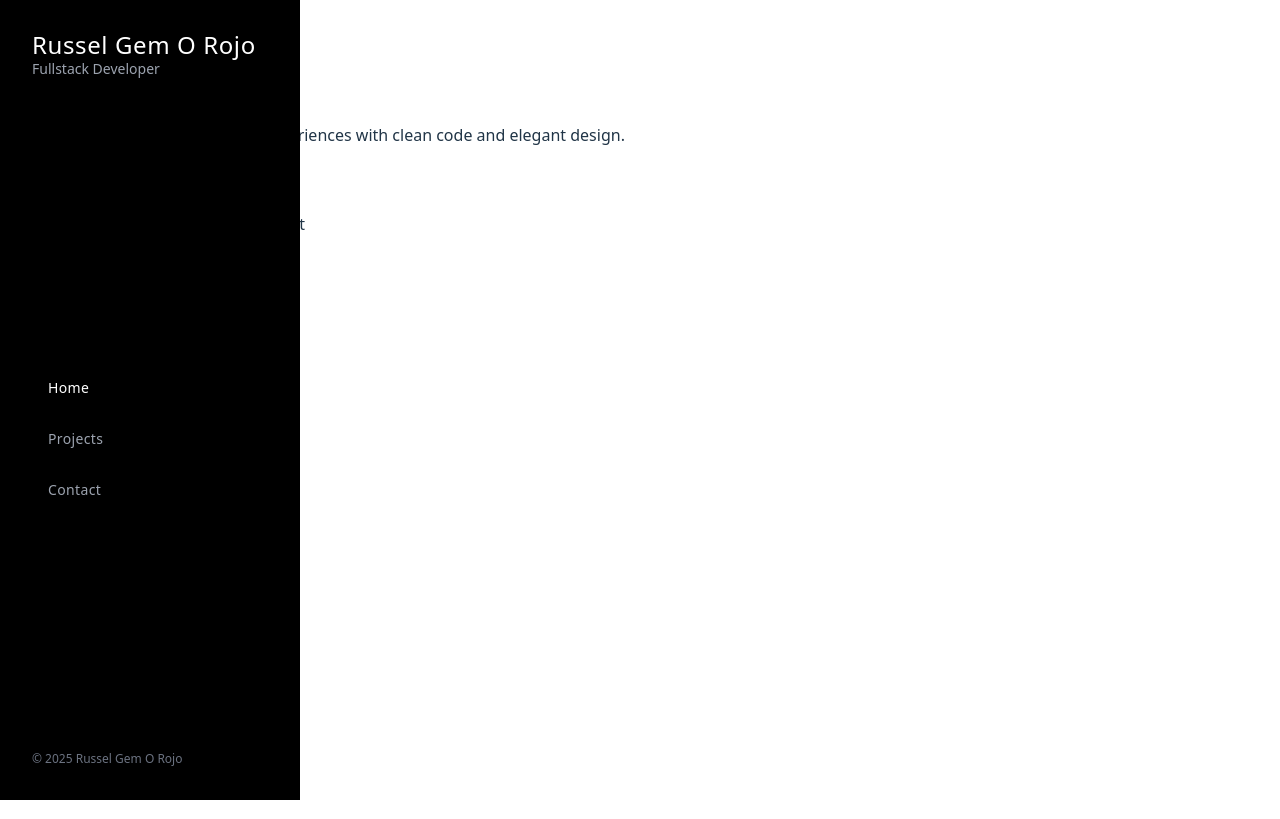
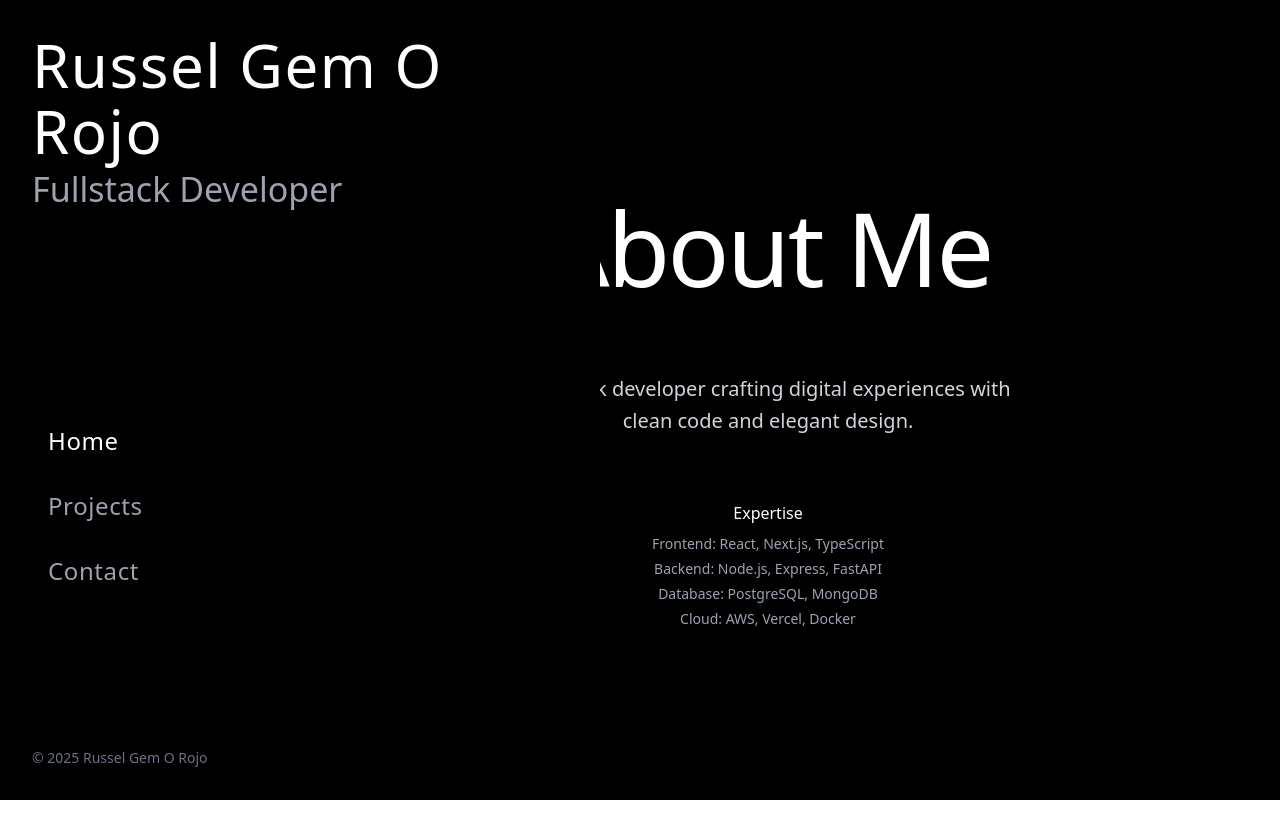
Before and after one commit to Patsimim/Portfolio, a React (Vite) app: page / in a window 1280 px wide. Built offline with nearby package versions, Linux system fonts and the light colour scheme.

Commit message:
fix: the UI layout

```diff
--- a/src/components/Content/MainContent.jsx
+++ b/src/components/Content/MainContent.jsx
@@ -19,24 +19,36 @@ const MainContent = ({
 
   // Simple project card component for projects page
   const SimpleProjectCard = ({ project, index }) => (
-    <article className="mb-12 cursor-pointer hover:translate-x-2 transition-transform duration-200">
-      <h3 className="text-2xl md:text-3xl font-light text-white mb-2 tracking-wide hover:text-gray-300 transition-colors">
-        {project.title}
-      </h3>
-      <div className="text-sm text-gray-400 font-light">
-        {project.date} / {project.category}: {project.designer}
+    <article
+      style={styles.simpleProjectCard}
+      onMouseEnter={(e) => {
+        e.currentTarget.style.transform = 'translateX(-8px)';
+        e.currentTarget.querySelector('h3').style.color = '#d1d5db';
+      }}
+      onMouseLeave={(e) => {
+        e.currentTarget.style.transform = 'translateX(0)';
+        e.currentTarget.querySelector('h3').style.color = '#ffffff';
+      }}
+    >
+      <div style={{ textAlign: 'right' }}>
+        <h3 style={styles.simpleProjectTitle}>
+          {project.title}
+        </h3>
+        <div style={styles.simpleProjectMeta}>
+          {project.date} / {project.category}: {project.designer}
+        </div>
       </div>
     </article>
   );
 
   // Right Content Container
   const RightContentContainer = ({ children, className = "" }) => (
-    <div className={`min-h-screen flex ${className}`}>
+    <div style={styles.rightContentContainer}>
       {/* Left side - empty space */}
-      <div className="flex-1"></div>
+      <div style={styles.rightContentSpacer}></div>
 
       {/* Right side - content */}
-      <div className="w-96 flex flex-col justify-center pr-16 py-20">
+      <div style={styles.rightContentMain}>
         {children}
       </div>
     </div>
@@ -44,27 +56,27 @@ const MainContent = ({
 
   // Home page - About me summary
   const HomePage = () => (
-    <div className="px-16 py-20 flex items-center justify-center min-h-screen">
-      <div className="max-w-2xl text-center">
-        <h2 className="text-5xl md:text-7xl font-thin text-white mb-12 tracking-tight">
+    <div style={styles.homePage}>
+      <div style={styles.homeContent}>
+        <h2 style={styles.homeTitle}>
           About Me
         </h2>
 
-        <div className="space-y-8 text-gray-300">
-          <p className="text-lg md:text-xl font-light leading-relaxed">
+        <div style={styles.homeText}>
+          <p style={styles.homeParagraph}>
             Fullstack developer crafting digital experiences with clean code and elegant design.
           </p>
         </div>
 
-        <div className="pt-4">
-            <h3 className="text-white mb-2">Expertise</h3>
-            <ul className="space-y-1 text-gray-400">
-              <li>Frontend: React, Next.js, TypeScript</li>
-              <li>Backend: Node.js, Express, FastAPI</li>
-              <li>Database: PostgreSQL, MongoDB</li>
-              <li>Cloud: AWS, Vercel, Docker</li>
-            </ul>
-          </div>
+        <div style={styles.expertiseSection}>
+          <h3 style={styles.expertiseTitle}>Expertise</h3>
+          <ul style={styles.expertiseList}>
+            <li style={styles.expertiseItem}>Frontend: React, Next.js, TypeScript</li>
+            <li style={styles.expertiseItem}>Backend: Node.js, Express, FastAPI</li>
+            <li style={styles.expertiseItem}>Database: PostgreSQL, MongoDB</li>
+            <li style={styles.expertiseItem}>Cloud: AWS, Vercel, Docker</li>
+          </ul>
+        </div>
       </div>
     </div>
   );
@@ -72,41 +84,72 @@ const MainContent = ({
   // Contact page content
   const ContactPage = () => (
     <RightContentContainer>
-      <div className="space-y-6">
-        <h2 className="text-2xl font-light text-white mb-6">Contact</h2>
-        <div className="space-y-6 text-sm">
+      <div style={styles.contactContainer}>
+        <div style={styles.contactSections}>
           <div>
-            <h3 className="text-white mb-2">Email</h3>
+            <h3 style={styles.contactSectionTitle}>Email</h3>
             <a
               href="mailto:rojorusselgem@gmail.com"
-              className="text-gray-300 hover:text-white hover:translate-x-2 transition-all duration-200 inline-block"
+              style={styles.contactLink}
+              onMouseEnter={(e) => {
+                e.target.style.color = '#ffffff';
+                e.target.style.transform = 'translateX(8px)';
+              }}
+              onMouseLeave={(e) => {
+                e.target.style.color = '#d1d5db';
+                e.target.style.transform = 'translateX(0)';
+              }}
             >
               rojorusselgem@gmail.com
             </a>
           </div>
 
           <div>
-            <h3 className="text-white mb-2">Social & Work</h3>
-            <div className="space-y-2">
+            <h3 style={styles.contactSectionTitle}>Social & Work</h3>
+            <div>
               <a
-                href="https://github.com/russelrojo"
+                href="https://github.com/Patsimim"
                 target="_blank"
                 rel="noopener noreferrer"
-                className="block text-gray-300 hover:text-white hover:translate-x-2 transition-all duration-200"
+                style={styles.contactLinkBlock}
+                onMouseEnter={(e) => {
+                  e.target.style.color = '#ffffff';
+                  e.target.style.transform = 'translateX(8px)';
+                }}
+                onMouseLeave={(e) => {
+                  e.target.style.color = '#d1d5db';
+                  e.target.style.transform = 'translateX(0)';
+                }}
               >
                 GitHub ↗
               </a>
               <a
-                href="https://linkedin.com/in/russelrojo"
+                href="https://www.linkedin.com/in/russel-gem-rojo-486079355/"
                 target="_blank"
                 rel="noopener noreferrer"
-                className="block text-gray-300 hover:text-white hover:translate-x-2 transition-all duration-200"
+                style={styles.contactLinkBlock}
+                onMouseEnter={(e) => {
+                  e.target.style.color = '#ffffff';
+                  e.target.style.transform = 'translateX(8px)';
+                }}
+                onMouseLeave={(e) => {
+                  e.target.style.color = '#d1d5db';
+                  e.target.style.transform = 'translateX(0)';
+                }}
               >
                 LinkedIn ↗
               </a>
               <a
                 href="#"
-                className="block text-gray-300 hover:text-white hover:translate-x-2 transition-all duration-200"
+                style={styles.contactLinkBlock}
+                onMouseEnter={(e) => {
+                  e.target.style.color = '#ffffff';
+                  e.target.style.transform = 'translateX(8px)';
+                }}
+                onMouseLeave={(e) => {
+                  e.target.style.color = '#d1d5db';
+                  e.target.style.transform = 'translateX(0)';
+                }}
               >
                 Portfolio ↗
               </a>
@@ -114,8 +157,8 @@ const MainContent = ({
           </div>
 
           <div>
-            <h3 className="text-white mb-2">Response Time</h3>
-            <p className="text-gray-300">Usually within 24 hours</p>
+            <h3 style={styles.contactSectionTitle}>Response Time</h3>
+            <p style={styles.contactText}>Usually within 24 hours</p>
           </div>
         </div>
       </div>
@@ -124,18 +167,14 @@ const MainContent = ({
 
   // Projects page layout
   const ProjectsPage = () => (
-    <div className="px-16 py-20">
-      <header className="mb-12">
-        <h2 className="text-4xl font-light text-white mb-8">Projects</h2>
-      </header>
-
+    <div style={styles.projectsPage}>
       <section aria-label="All projects">
         {(projects || []).map((project, index) => (
           <SimpleProjectCard key={project.id || index} project={project} index={index} />
         ))}
 
         {(!projects || projects.length === 0) && (
-          <p className="text-gray-400 text-lg">No projects available.</p>
+          <p style={styles.projectsEmpty}>No projects available.</p>
         )}
       </section>
     </div>
@@ -155,22 +194,199 @@ const MainContent = ({
   };
 
   return (
-    <main className="min-h-screen pl-64 relative">
+    <main style={styles.main}>
       {/* Noise texture overlay */}
-      <div className="fixed inset-0 opacity-20 pointer-events-none bg-noise" />
+      <div style={styles.noiseOverlay} />
 
-      {/* Page title on the right side - like Keita Yamada's design */}
-      <div className="fixed right-8 top-8 text-right z-20">
-        <h3 className="text-lg font-light text-white tracking-wide">
-          {getCurrentPageTitle()}
-        </h3>
-      </div>
-
-      <div className="relative z-1">
+      <div style={styles.contentContainer}>
         {renderContent()}
       </div>
     </main>
   );
 };
 
+const styles = {
+  main: {
+    minHeight: '100vh',
+    paddingLeft: '256px',
+    position: 'relative'
+  },
+  // noiseOverlay: {
+  //   position: 'fixed',
+  //   inset: 0,
+  //   opacity: 0.2,
+  //   pointerEvents: 'none',
+  //   backgroundImage: `
+  //     radial-gradient(circle at 20% 50%, white 1px, transparent 1px),
+  //     radial-gradient(circle at 70% 50%, white 1px, transparent 1px)
+  //   `,
+  //   backgroundSize: '3px 3px, 5px 5px',
+  //   backgroundPosition: '0 0, 2px 2px'
+  // },
+  pageTitle: {
+    position: 'fixed',
+    right: '32px',
+    top: '32px',
+    textAlign: 'right',
+    zIndex: 20
+  },
+  pageTitleText: {
+    fontSize: '18px',
+    fontWeight: '300',
+    color: '#ffffff',
+    letterSpacing: '0.025em'
+  },
+  contentContainer: {
+    position: 'relative',
+    zIndex: 1
+  },
+  // Simple Project Card Styles
+  simpleProjectCard: {
+    marginBottom: '48px',
+    cursor: 'pointer',
+    transition: 'transform 0.2s ease',
+    display: 'flex',
+    justifyContent: 'flex-end',
+    textAlign: 'right'
+  },
+  simpleProjectTitle: {
+    fontSize: 'clamp(24px, 4vw, 32px)',
+    fontWeight: '300',
+    color: '#ffffff',
+    marginBottom: '8px',
+    letterSpacing: '0.025em',
+    transition: 'color 0.3s ease',
+    margin: 0
+  },
+  simpleProjectMeta: {
+    fontSize: '14px',
+    color: '#9ca3af',
+    fontWeight: '300'
+  },
+  // Right Content Container Styles
+  rightContentContainer: {
+    minHeight: '100vh',
+    display: 'flex'
+  },
+  rightContentSpacer: {
+    flex: 1
+  },
+  rightContentMain: {
+    width: '384px',
+    display: 'flex',
+    flexDirection: 'column',
+    justifyContent: 'center',
+    paddingRight: '64px',
+    paddingTop: '80px',
+    paddingBottom: '80px'
+  },
+  // Home Page Styles
+  homePage: {
+    padding: '80px 64px',
+    display: 'flex',
+    alignItems: 'center',
+    justifyContent: 'center',
+    minHeight: '100vh'
+  },
+  homeContent: {
+    maxWidth: '512px',
+    textAlign: 'center'
+  },
+  homeTitle: {
+    fontSize: 'clamp(48px, 8vw, 112px)',
+    fontWeight: '100',
+    color: '#ffffff',
+    marginBottom: '48px',
+    letterSpacing: '-0.025em',
+    margin: '0 0 48px 0'
+  },
+  homeText: {
+    marginBottom: '32px'
+  },
+  homeParagraph: {
+    fontSize: 'clamp(18px, 2vw, 20px)',
+    fontWeight: '300',
+    lineHeight: '1.6',
+    color: '#d1d5db'
+  },
+  expertiseSection: {
+    paddingTop: '16px'
+  },
+  expertiseTitle: {
+    color: '#ffffff',
+    marginBottom: '8px',
+    fontSize: '16px',
+    fontWeight: '400'
+  },
+  expertiseList: {
+    listStyle: 'none',
+    padding: 0,
+    margin: 0,
+    display: 'flex',
+    flexDirection: 'column',
+    gap: '4px'
+  },
+  expertiseItem: {
+    color: '#9ca3af',
+    fontSize: '14px'
+  },
+  // Contact Page Styles
+  contactContainer: {
+    display: 'flex',
+    flexDirection: 'column',
+    gap: '24px'
+  },
+  contactTitle: {
+    fontSize: '24px',
+    fontWeight: '300',
+    color: '#ffffff',
+    marginBottom: '24px'
+  },
+  contactSections: {
+    display: 'flex',
+    flexDirection: 'column',
+    gap: '24px',
+    fontSize: '14px'
+  },
+  contactSectionTitle: {
+    color: '#ffffff',
+    marginBottom: '8px',
+    fontSize: '16px',
+    fontWeight: '400'
+  },
+  contactLink: {
+    color: '#d1d5db',
+    textDecoration: 'none',
+    transition: 'all 0.2s ease',
+    display: 'inline-block'
+  },
+  contactLinkBlock: {
+    color: '#d1d5db',
+    textDecoration: 'none',
+    transition: 'all 0.2s ease',
+    display: 'block',
+    marginBottom: '8px'
+  },
+  contactText: {
+    color: '#d1d5db'
+  },
+  // Projects Page Styles
+  projectsPage: {
+    padding: '80px 64px'
+  },
+  projectsHeader: {
+    marginBottom: '48px'
+  },
+  projectsTitle: {
+    fontSize: '36px',
+    fontWeight: '300',
+    color: '#ffffff',
+    marginBottom: '32px'
+  },
+  projectsEmpty: {
+    color: '#9ca3af',
+    fontSize: '18px'
+  }
+};
+
 export default MainContent;
--- a/src/components/Portfolio.jsx
+++ b/src/components/Portfolio.jsx
@@ -14,30 +14,13 @@ const Portfolio = () => {
   };
 
   return (
-    <div className="min-h-screen bg-black font-sans">
-      <style jsx>{`
-        .bg-noise {
-          background-image:
-            radial-gradient(circle at 20% 50%, white 1px, transparent 1px),
-            radial-gradient(circle at 70% 50%, white 1px, transparent 1px);
-          background-size: 3px 3px, 5px 5px;
-          background-position: 0 0, 2px 2px;
-        }
-
-        @keyframes fadeIn {
-          from { opacity: 0; transform: translateY(20px); }
-          to { opacity: 1; transform: translateY(0); }
-        }
-
-        .portfolio-enter {
-          animation: fadeIn 0.8s ease-out;
-        }
-      `}</style>
+    <div style={styles.container}>
+      <style dangerouslySetInnerHTML={{ __html: portfolioStyles }} />
 
       {isLoading ? (
         <OpeningPage onComplete={handleLoadingComplete} />
       ) : (
-        <div className="min-h-screen portfolio-enter">
+        <div style={styles.portfolioEnter}>
           {/* Always show sidebar */}
           <Sidebar
             profile={portfolioData.profile}
@@ -61,4 +44,62 @@ const Portfolio = () => {
   );
 };
 
+const styles = {
+  container: {
+    minHeight: '100vh',
+    backgroundColor: '#000000',
+    fontFamily: 'ui-sans-serif, system-ui, -apple-system, BlinkMacSystemFont, "Segoe UI", Roboto, "Helvetica Neue", Arial, "Noto Sans", sans-serif'
+  },
+  portfolioEnter: {
+    minHeight: '100vh',
+    animation: 'fadeIn 0.8s ease-out'
+  }
+};
+
+// CSS keyframes, background noise pattern, and scrollbar hiding
+const portfolioStyles = `
+  .bg-noise {
+    background-image:
+      radial-gradient(circle at 20% 50%, white 1px, transparent 1px),
+      radial-gradient(circle at 70% 50%, white 1px, transparent 1px);
+    background-size: 3px 3px, 5px 5px;
+    background-position: 0 0, 2px 2px;
+  }
+
+  @keyframes fadeIn {
+    from { opacity: 0; transform: translateY(20px); }
+    to { opacity: 1; transform: translateY(0); }
+  }
+
+  /* Hide scrollbar for webkit browsers (Chrome, Safari, Edge) */
+  *::-webkit-scrollbar {
+    display: none;
+  }
+
+  /* Hide scrollbar for IE and Edge legacy */
+  * {
+    -ms-overflow-style: none;
+  }
+
+  /* Hide scrollbar for Firefox */
+  * {
+    scrollbar-width: none;
+  }
+
+  /* Ensure scrolling still works */
+  html, body {
+    overflow-x: hidden;
+  }
+
+  /* Alternative approach - target specific containers if needed */
+  .scrollable-content::-webkit-scrollbar {
+    display: none;
+  }
+
+  .scrollable-content {
+    -ms-overflow-style: none;
+    scrollbar-width: none;
+  }
+`;
+
 export default Portfolio;
--- a/src/components/ProjectCard/ProjectCard.jsx
+++ b/src/components/ProjectCard/ProjectCard.jsx
@@ -5,7 +5,7 @@ const ProjectCard = ({ project, index }) => {
 
   return (
     <article
-      className="group cursor-pointer mb-16 transition-all duration-500 ease-out"
+      style={styles.article}
       onMouseEnter={() => setIsHovered(true)}
       onMouseLeave={() => setIsHovered(false)}
       role="button"
@@ -16,29 +16,88 @@ const ProjectCard = ({ project, index }) => {
         }
       }}
     >
-      <div className="relative">
-        <h2 className={`text-6xl md:text-8xl lg:text-9xl font-thin tracking-tight text-white transition-all duration-300 ${
-          isHovered ? 'transform translate-x-4' : ''
-        }`}>
+      <div style={styles.container}>
+        <h2 style={{
+          ...styles.title,
+          ...(isHovered ? styles.titleHovered : {})
+        }}>
           {project.title}
         </h2>
 
-        <div className={`flex flex-col items-end mt-4 text-right transition-all duration-300 ${
-          isHovered ? 'transform translate-x-2' : ''
-        }`}>
-          <div className="text-xs text-gray-400 font-light">
+        <div style={{
+          ...styles.metaContainer,
+          ...(isHovered ? styles.metaContainerHovered : {})
+        }}>
+          <div style={styles.metaText}>
             <time dateTime={project.date}>{project.date}</time> / {project.category}
             {project.designer && `: ${project.designer}`}
           </div>
         </div>
 
         {/* Hover effect line */}
-        <div className={`absolute left-0 top-1/2 h-px bg-white transition-all duration-300 ${
-          isHovered ? 'w-12 opacity-100' : 'w-0 opacity-0'
-        }`} />
+        <div style={{
+          ...styles.hoverLine,
+          ...(isHovered ? styles.hoverLineVisible : styles.hoverLineHidden)
+        }} />
       </div>
     </article>
   );
 };
 
+const styles = {
+  article: {
+    cursor: 'pointer',
+    marginBottom: '64px',
+    transition: 'all 0.5s ease-out',
+    display: 'flex',
+    justifyContent: 'flex-end'
+  },
+  container: {
+    position: 'relative',
+    textAlign: 'right'
+  },
+  title: {
+    fontSize: 'clamp(48px, 8vw, 144px)',
+    fontWeight: '100',
+    letterSpacing: '-0.025em',
+    color: '#ffffff',
+    transition: 'all 0.3s ease',
+    margin: 0
+  },
+  titleHovered: {
+    transform: 'translateX(-16px)'
+  },
+  metaContainer: {
+    display: 'flex',
+    flexDirection: 'column',
+    alignItems: 'flex-start',
+    marginTop: '16px',
+    textAlign: 'left',
+    transition: 'all 0.3s ease'
+  },
+  metaContainerHovered: {
+    transform: 'translateX(-8px)'
+  },
+  metaText: {
+    fontSize: '12px',
+    color: '#9ca3af',
+    fontWeight: '300'
+  },
+  hoverLine: {
+    position: 'absolute',
+    right: 0,
+    top: '50%',
+    height: '1px',
+    backgroundColor: '#ffffff',
+    transition: 'all 0.3s ease'
+  },
+  hoverLineVisible: {
+    width: '48px',
+    opacity: 1
+  },
+  hoverLineHidden: {
+    width: 0,
+    opacity: 0
+  }
+};
 export default ProjectCard;
--- a/src/components/SideBar/Sidebar.jsx
+++ b/src/components/SideBar/Sidebar.jsx
@@ -70,7 +70,7 @@ const styles = {
     left: 0,
     top: 0,
     height: '100vh',
-    width: '300px',
+    width: '600px',
     backgroundColor: '#000000',
     padding: '32px',
     display: 'flex',
@@ -81,7 +81,7 @@ const styles = {
     marginBottom: '48px'
   },
   title: {
-    fontSize: '24px',
+    fontSize: '60px',
     fontWeight: '300',
     color: '#ffffff',
     marginBottom: '8px',
@@ -89,7 +89,7 @@ const styles = {
     margin: 0
   },
   subtitle: {
-    fontSize: '14px',
+    fontSize: '34px',
     color: '#9ca3af',
     fontWeight: '300',
     margin: 0
@@ -103,8 +103,8 @@ const styles = {
     gap: '16px'
   },
   navButton: {
-    fontSize: '14px',
-    fontWeight: '300',
+    fontSize: '24px',
+    fontWeight: '400',
     letterSpacing: '0.025em',
     transition: 'all 0.2s ease',
     display: 'block',
@@ -113,7 +113,8 @@ const styles = {
     textAlign: 'left',
     backgroundColor: 'transparent',
     border: 'none',
-    cursor: 'pointer'
+    cursor: 'pointer',
+    outline: 'none'
   },
   navButtonActive: {
     color: '#ffffff'
@@ -126,7 +127,7 @@ const styles = {
     minHeight: '80px'
   },
   footer: {
-    fontSize: '12px',
+    fontSize: '14px',
     color: '#6b7280',
     fontWeight: '300'
   },
```
Also changed, not shown: src/data/data.jsx (+42 -0 lines).
